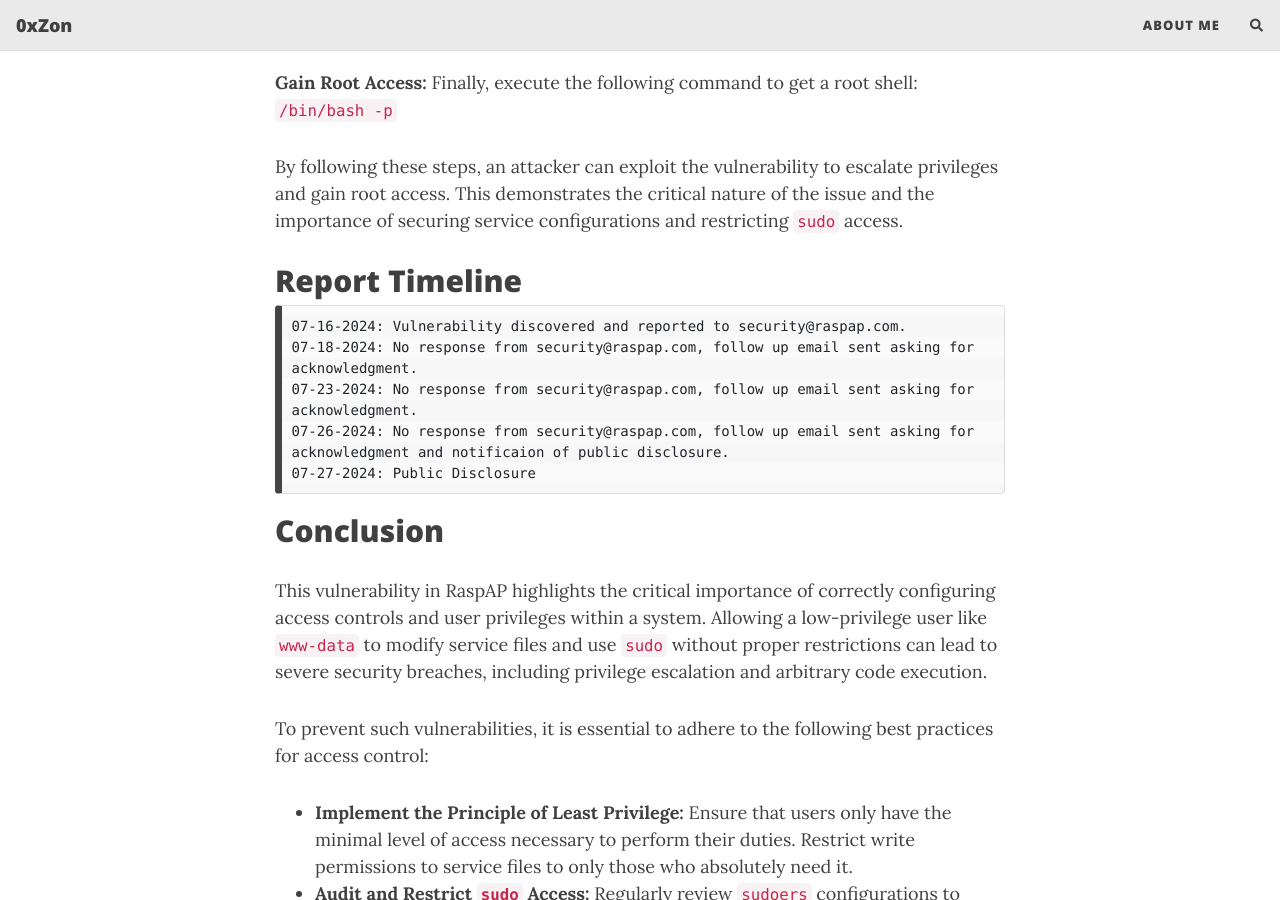
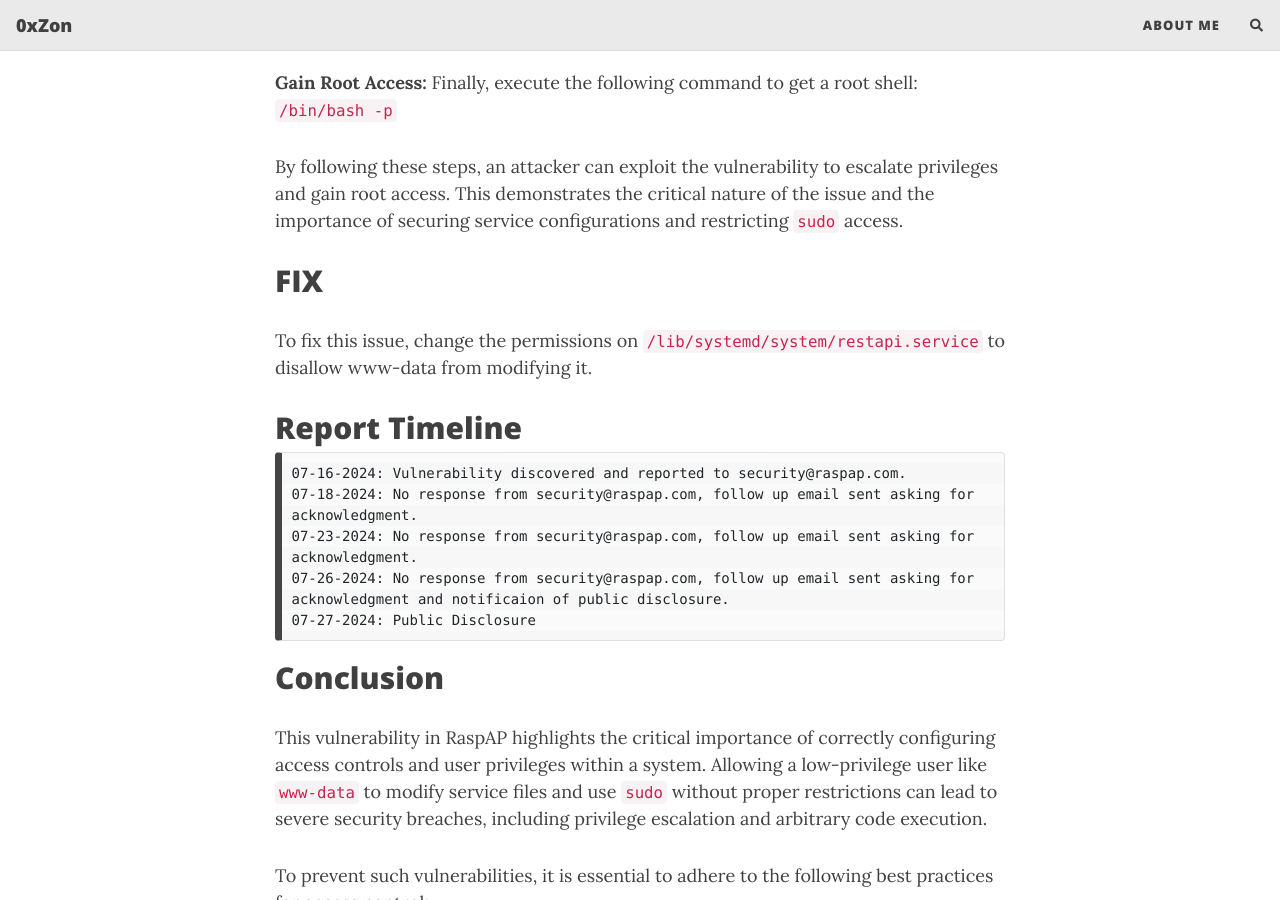
Before and after one commit to 0xZon/0xZon.github.io, a Jekyll site: the page built from _posts/2024-07-27-CVE-2024-41637.md, in a window 1280 px wide and 900 px high, scrolled down 1791 px. Built offline with Jekyll 4.4.1, drawn with Linux system fonts in a browser that asks for light colours; nearby versions of some CDN libraries; comment, search, counter and statistics services are not loaded.

Commit message:
Update 2024-07-27-CVE-2024-41637.md

````diff
--- a/_posts/2024-07-27-CVE-2024-41637.md
+++ b/_posts/2024-07-27-CVE-2024-41637.md
@@ -60,6 +60,10 @@ This configuration will set the SUID bit on `/bin/bash` when the service stops,
 
 By following these steps, an attacker can exploit the vulnerability to escalate privileges and gain root access. This demonstrates the critical nature of the issue and the importance of securing service configurations and restricting `sudo` access.
 
+## FIX
+To fix this issue, change the permissions on `/lib/systemd/system/restapi.service` to disallow www-data from modifying it.
+
+
 ## Report Timeline
 
 ```
````
